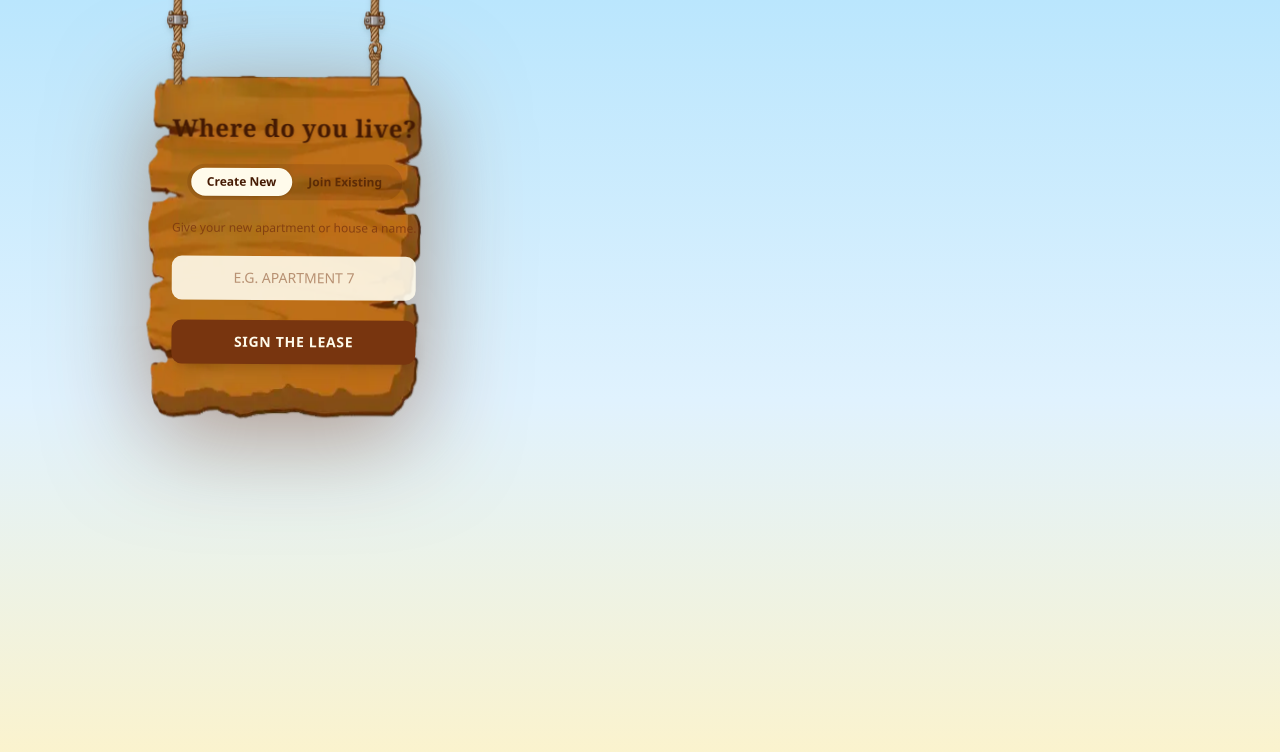
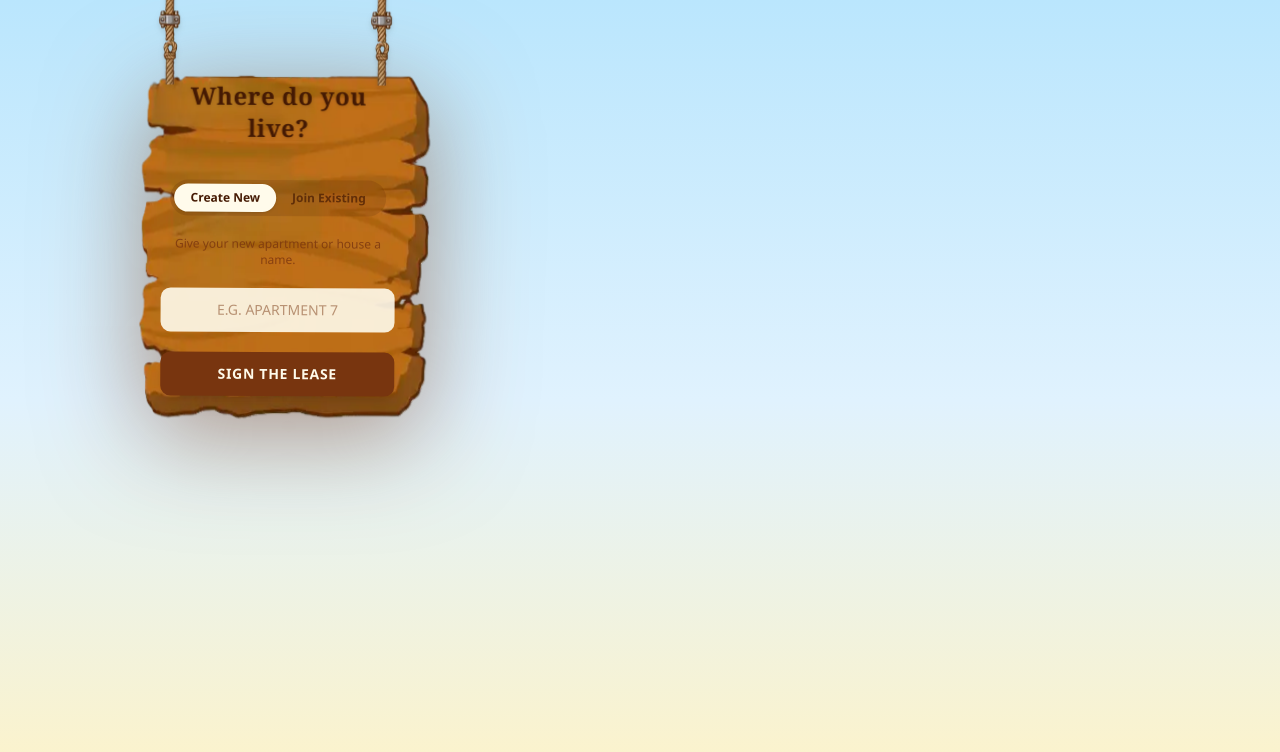
Before and after one commit to Shogun585/ShelfLife, a React (Vite) app in the folder frontend/: page /setup in a window 1280 px wide. Shown: the top 752 px of the page. Built offline with nearby package versions, Linux system fonts and the light colour scheme; no server answers; sample sign-in values are in the browser's storage.

Commit message:
modified house creation and invitation component

```diff
--- a/frontend/src/pages/HouseholdSetup.jsx
+++ b/frontend/src/pages/HouseholdSetup.jsx
@@ -37,8 +37,8 @@ export default function HouseholdSetup() {
   return (
     <div className="relative min-h-screen overflow-hidden bg-gradient-to-b from-sky-200 via-sky-100 to-amber-100">
       <HangingSign>
-        <form onSubmit={handleSubmit} className="flex w-full flex-col gap-3 text-amber-950 pl-10 pb-10">
-          <h1 className="mb-2 text-center font-serif text-2xl font-bold tracking-wide text-amber-950 drop-shadow">
+        <form onSubmit={handleSubmit} className="flex w-full flex-col gap-3 text-amber-950 pl-10 pb-10 pr-8">
+          <h1 className="mb-6 text-center font-serif text-2xl font-bold tracking-wide text-amber-950 drop-shadow">
             Where do you live?
           </h1>
 
@@ -66,7 +66,7 @@ export default function HouseholdSetup() {
           <p className="text-center text-xs font-medium text-amber-900/80 mb-2">
             {mode === "create"
               ? "Give your new apartment or house a name."
-              : "Enter the 6-character invite code from your roommate."}
+              : "Enter the invite code."}
           </p>
 
           <input
```
